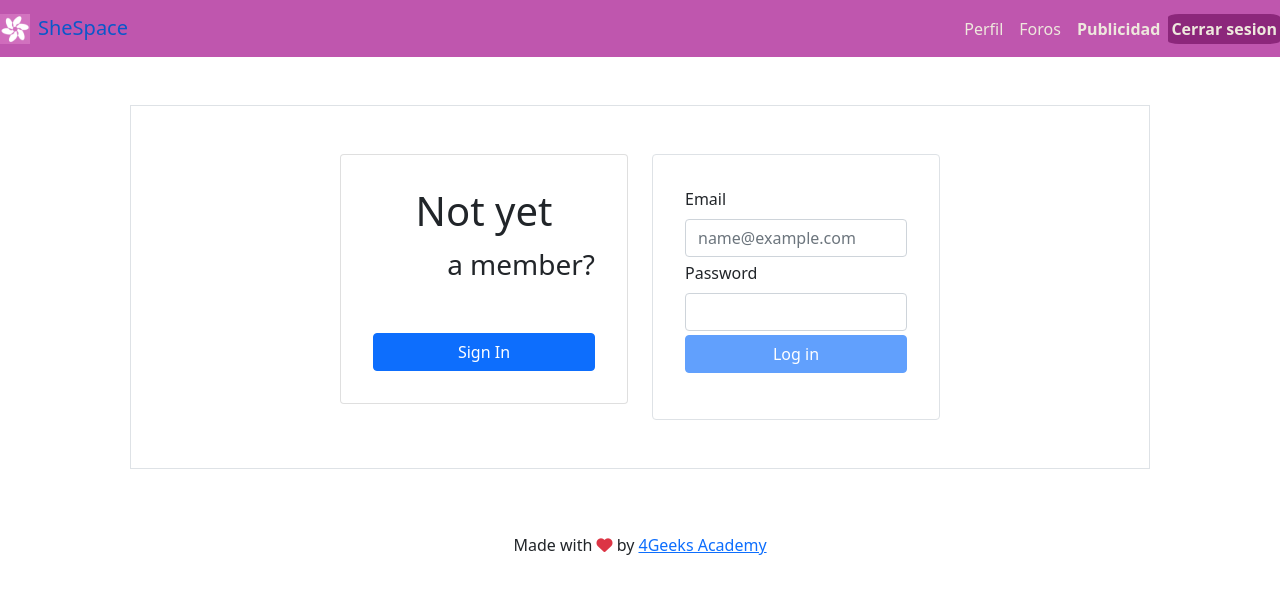
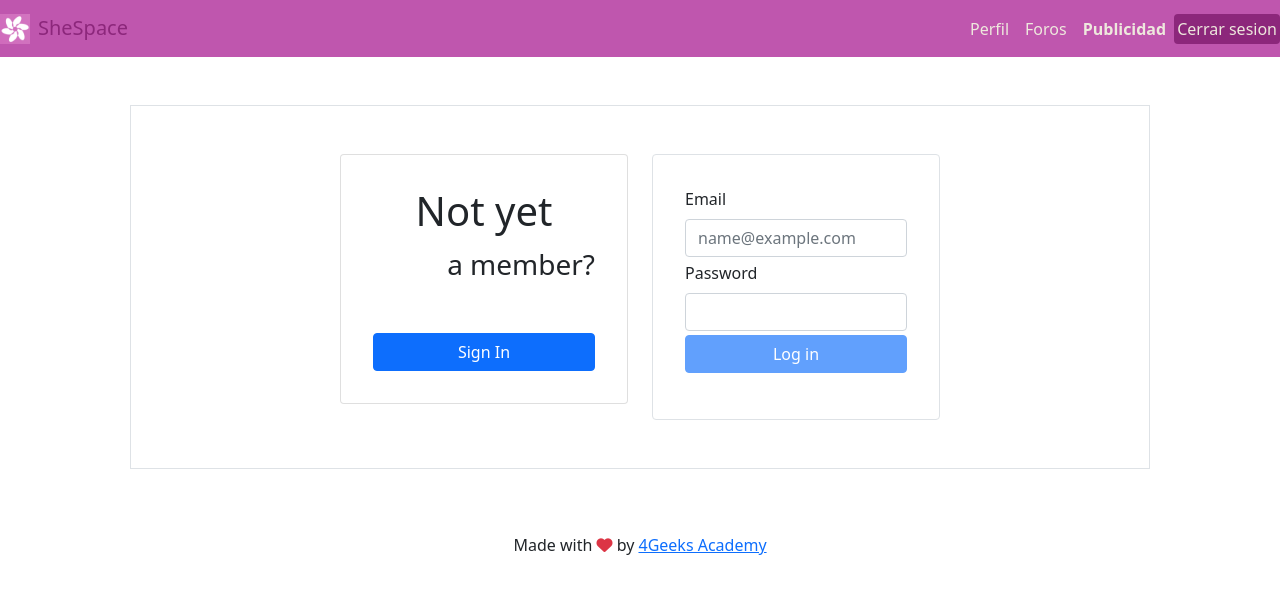
Before and after one commit to 4GeeksAcademy/JJB-Final-Project, a React app: page / in a window 1280 px wide. In both pictures the pointer is over the link "SheSpace". Built offline with nearby package versions, Linux system fonts and the light colour scheme; no server answers.

Commit message:
se modifican los ultimos detalles

```diff
--- a/src/front/js/component/navbar.js
+++ b/src/front/js/component/navbar.js
@@ -53,7 +53,7 @@ export const Navbar = () => {
 							<Link className={`nav-link ${location.pathname === '/' ? 'active' : ''}`} to={"/"}>Publicidad</Link>
 						</li>
 						<li className="nav-item">
-							<Link className={`nav-link btn ${location.pathname === '/' ? 'active': ''}`} to={"/"}>Cerrar sesion</Link>
+							<Link className="nav-link btn rounded" to={"/"}>Cerrar sesion</Link>
 						</li>
 					</ul>
 				</div>
--- a/src/front/styles/navbar.css
+++ b/src/front/styles/navbar.css
@@ -10,12 +10,16 @@ nav {
     color: var(--text-color);
   }
 
+  .navbar-brand:hover{
+    color: var(--primary-color);
+  }
+
   .navbar .nav-link {
     color: var(--text-color);
   }
 
-  .navbar .nav-link.active {
-    font-weight: bold;
+  .navbar .nav-link:hover {
+    color: var(--primary-color);
   }
 
   .navbar .nav-link.btn {
@@ -23,7 +27,15 @@ nav {
     color: var(--text-color);
     padding: 2px;
     margin-top: 5px;
-    border-radius: 10%;
+  }
+
+  .navbar .nav-link.btn:hover {
+    background-color: var(--secondary-color);;
+    color: var(--primary-color);
+  }
+
+  .navbar .nav-link.active {
+    font-weight: bold;
   }
 
   .navbar-toggler {
```
